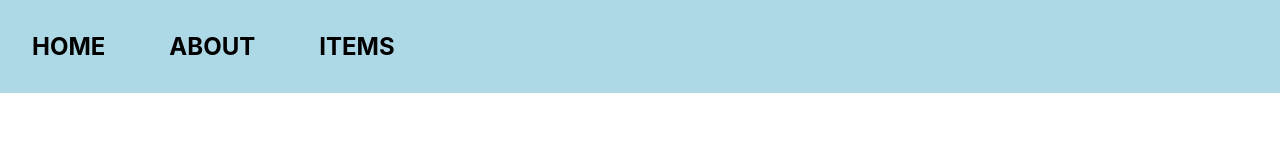
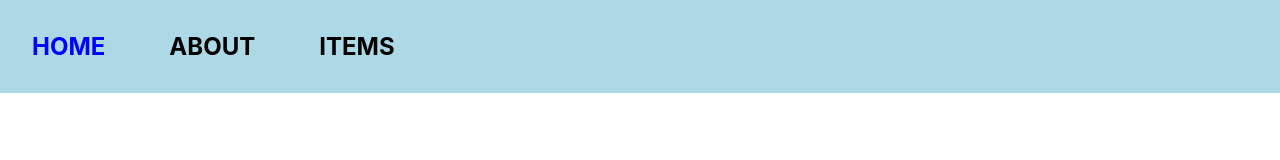
Before and after one commit to praveen8409/React-Router, a React (Create React App) app: page / in a window 1280 px wide. Shown: the top 160 px of the page. Built offline with nearby package versions, Linux system fonts and the light colour scheme.

Commit message:
Navigation using NavLink

```diff
--- a/src/components/Navbar.js
+++ b/src/components/Navbar.js
@@ -1,20 +1,20 @@
-import { Link, Outlet } from "react-router-dom";
+import { NavLink, Outlet } from "react-router-dom";
 
 function Navbar({ setPage }) {
   return (
     <>
       <div className="nav">
-        <Link to='/'>
+        <NavLink  style={({isActive}) => ( isActive ? {color: "blue"}: undefined)} to='/'>
           <h4>HOME</h4>
-        </Link>
+        </NavLink>
 
-        <Link to='/about'>
+        <NavLink style={({isActive}) => ( isActive ? {color: "blue"}: undefined)} to='/about'>
           <h4>ABOUT</h4>
-        </Link>
+        </NavLink>
 
-        <Link to='/items'>
+        <NavLink style={({isActive}) => ( isActive ? {color: "blue"}: undefined)} to='/items'>
           <h4>ITEMS</h4>
-        </Link>
+        </NavLink>
 
       </div>
       <Outlet/>
```
